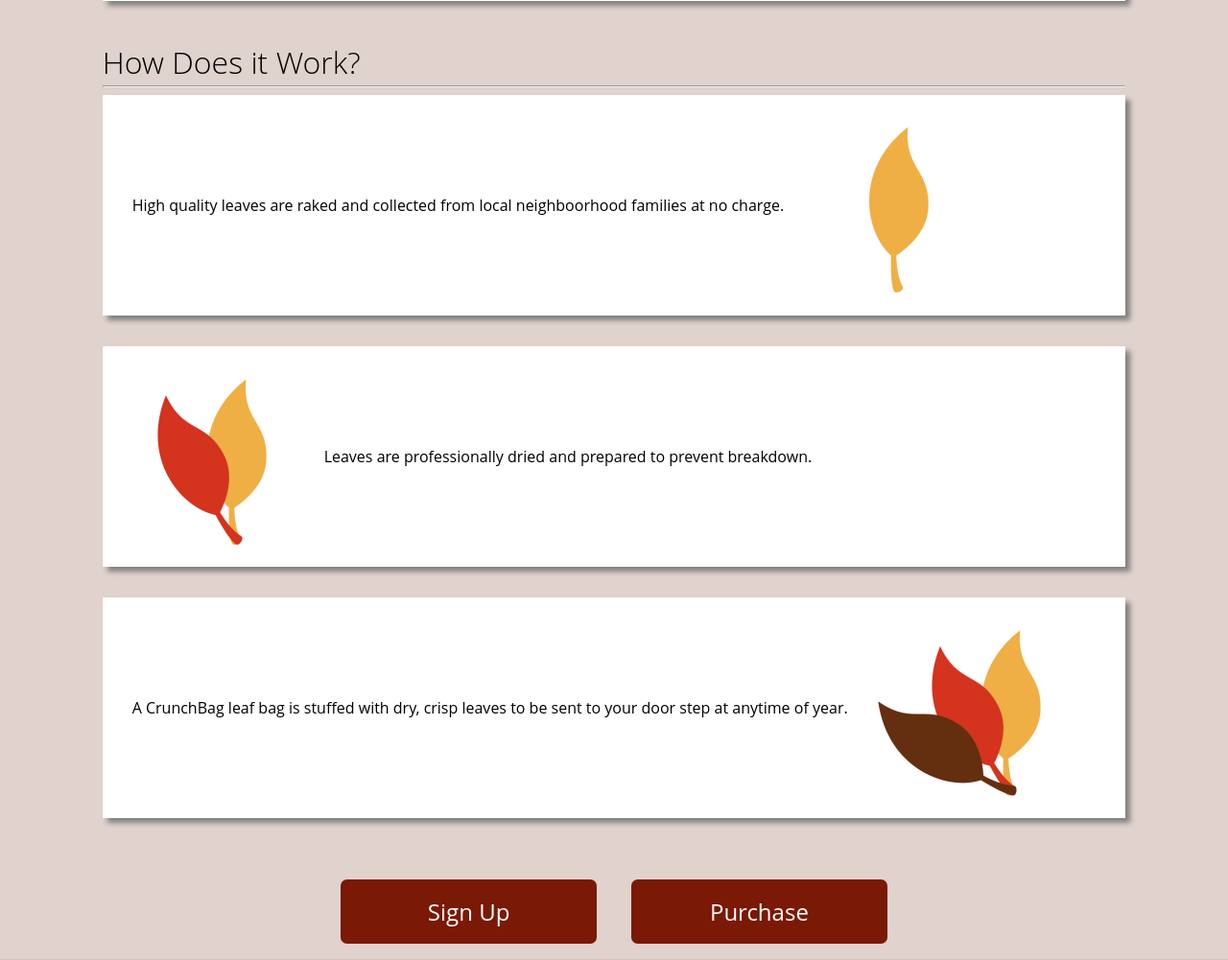
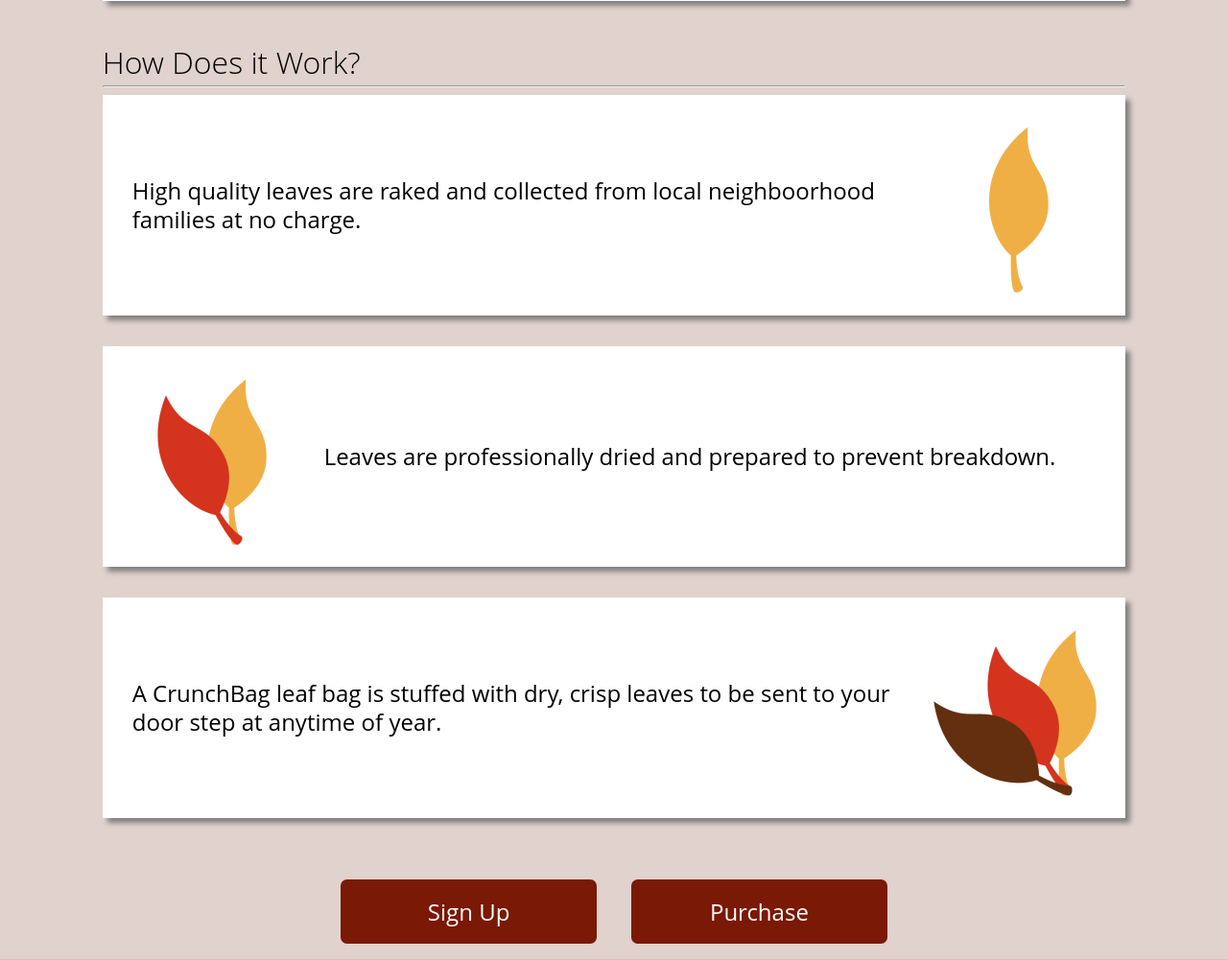
Before and after one commit to The-Jackrabbit/Crunchbag, a PHP site: page /about.php in a window 1280 px wide. Shown: the part 476-1477 px from the top of the page at 96% size. Run offline with PHP 8.4, Linux system fonts and the light colour scheme; some libraries are stand-ins or nearby versions; some web fonts are replaced.

Commit message:
About Steps
Changed font size

```diff
--- a/about.php
+++ b/about.php
@@ -41,6 +41,8 @@
 			.step-description p {
 				padding: 12pt;
 				background-color: white;
+				font-size: 18pt;
+				line-height: 125%;
 			}
 			.step-graphic {
 				width: 150pt;
```
